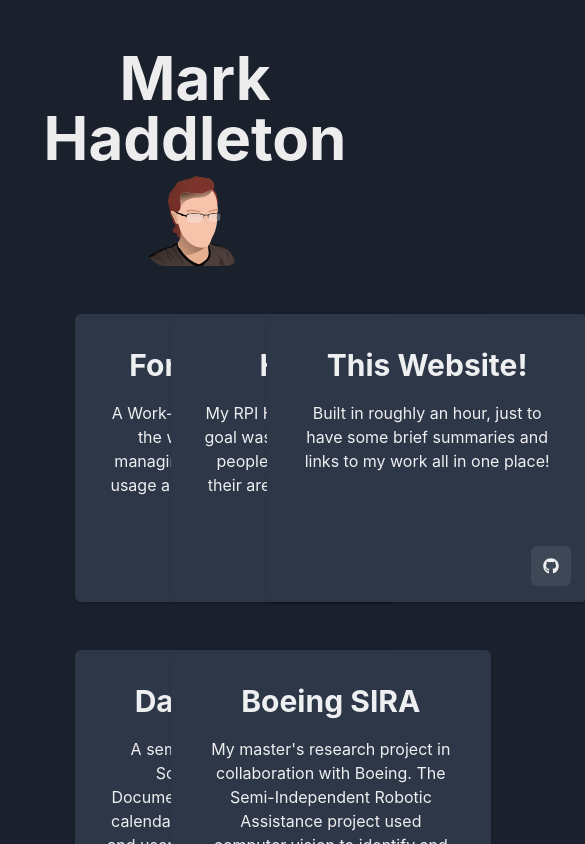
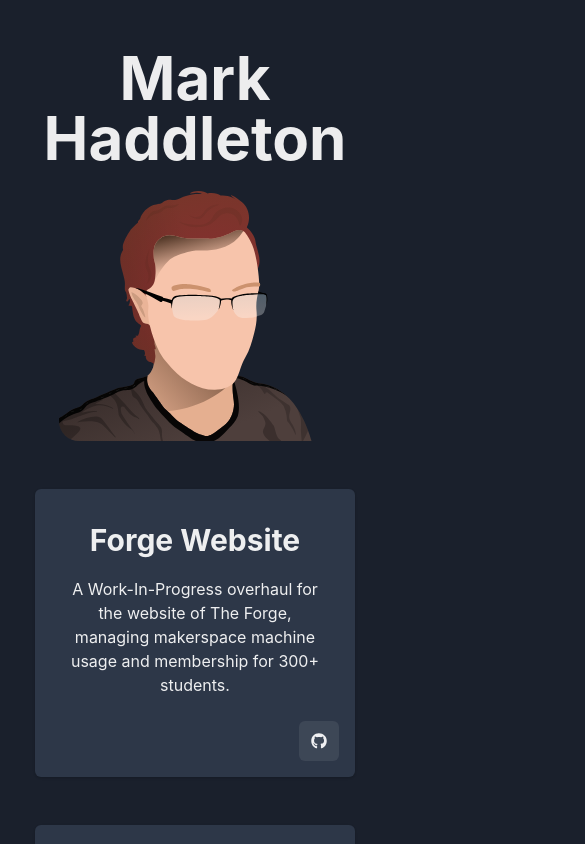
Before and after one commit to BreadInvasion/portfolio, a React (Vite) app: page / in a window 390 px wide. Shown: the top 844 px of the page, 585 px wide, since content can reach past the window. Built offline with nearby package versions, Linux system fonts and the light colour scheme.

Commit message:
Added responsive styling for mobile support

```diff
--- a/src/App.tsx
+++ b/src/App.tsx
@@ -39,8 +39,8 @@ function App() {
   return (
     <Box textAlign={"center"}>
       <Heading marginTop={12} size={"4xl"}>Mark Haddleton</Heading>
-      <Image maxW={"25%"} marginLeft={"auto"} marginRight={"auto"} borderRadius={20} src={Portrait}/>
-      <SimpleGrid spacing={4} columns={3} maxWidth={"70%"} marginLeft={"auto"} marginRight={"auto"} marginTop={8}>
+      <Image maxW={["70%", "50%", "25%"]} marginLeft={"auto"} marginRight={"auto"} borderRadius={20} src={Portrait}/>
+      <SimpleGrid spacing={4} minChildWidth={"80"} maxWidth={["90%", "90%", "80%"]} justifyItems={"center"} marginLeft={"auto"} marginRight={"auto"} marginTop={8}>
         {projectInfo.map((value: Project) => {return <ProjectCard projectName={value.projectName} description={value.description} githubLink={value.githubLink} />})}
       </SimpleGrid>
     </Box>
```
